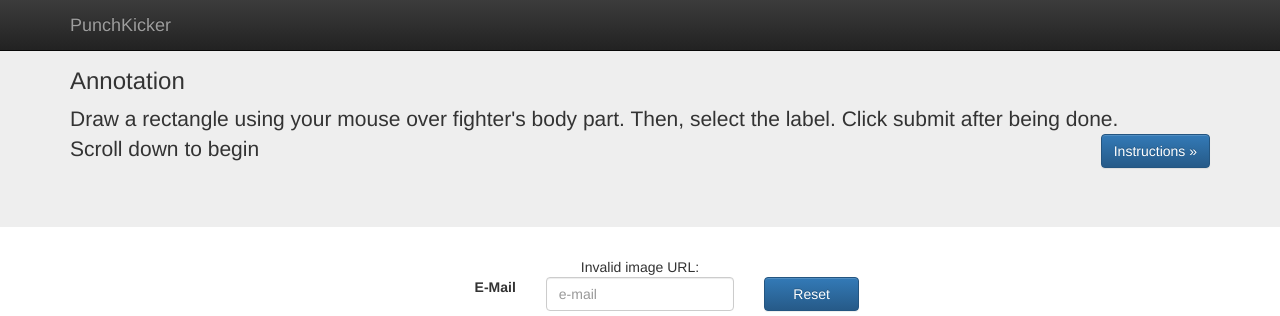
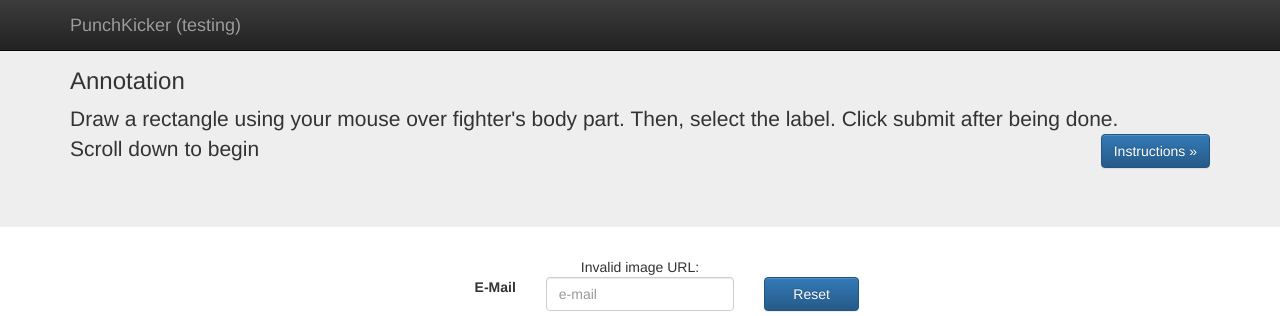
Before and after one commit to kangeugine/punchkicker, a Flask app: template templates/box-annotation.html in a window 1280 px wide. Shown: the top 316 px of the page. Run offline with Flask 2, Linux system fonts and the light colour scheme; the template is opened without the code that fills it, so the values that code supplies are empty; parts of the project's set-up code (start-up, migrations or seed data) failed here and were passed over; some libraries are stand-ins or nearby versions.

Commit message:
title is (testing)

```diff
--- a/templates/base.html
+++ b/templates/base.html
@@ -1,6 +1,6 @@
 <html>
   <head>
-    <title>PunchKicker</title>
+    <title>PunchKicker (testing)</title>
     <!-- <link href="https://stackpath.bootstrapcdn.com/bootstrap/4.1.3/css/bootstrap.min.css" rel="stylesheet" integrity="sha384-MCw98/SFnGE8fJT3GXwEOngsV7Zt27NXFoaoApmYm81iuXoPkFOJwJ8ERdknLPMO" crossorigin="anonymous"> -->
     <link href="//maxcdn.bootstrapcdn.com/bootstrap/3.3.1/css/bootstrap.min.css" rel="stylesheet">
     <link rel="stylesheet" href="https://maxcdn.bootstrapcdn.com/bootstrap/3.3.7/css/bootstrap-theme.min.css">
--- a/templates/box-annotation.html
+++ b/templates/box-annotation.html
@@ -5,7 +5,7 @@
 <nav class="navbar navbar-inverse navbar-fixed-top">
   <div class="container">
     <div class="navbar-header">
-      <a class="navbar-brand" href="#">PunchKicker</a>
+      <a class="navbar-brand" href="#">PunchKicker (testing)</a>
     </div>
   </div>
 </nav>
```
